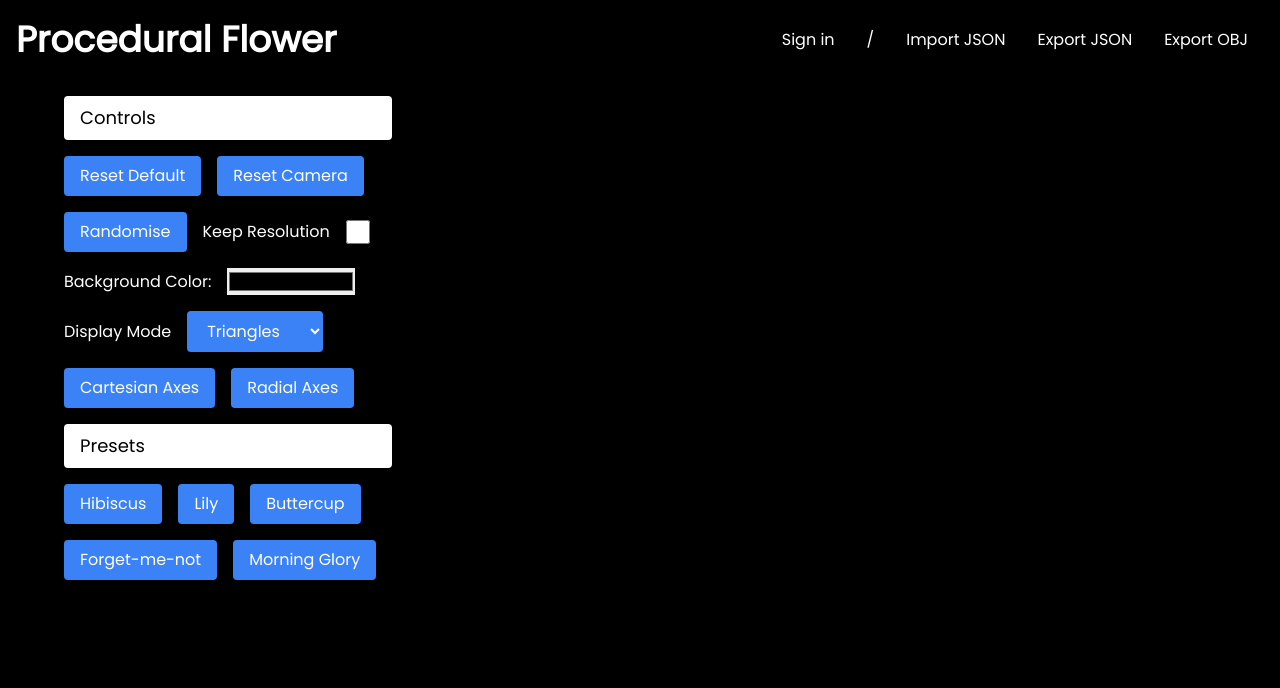
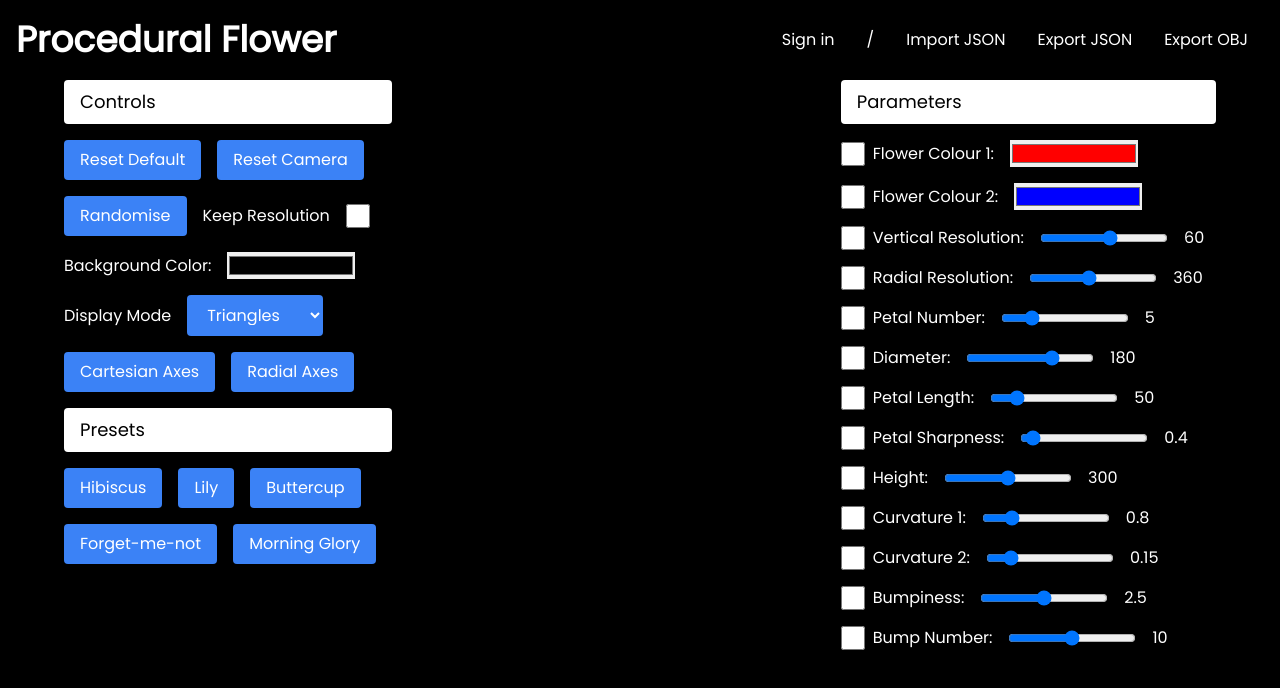
Before and after one commit to stuartkbrown/Procedural-Flower-app, a React (Vite) app: page / in a window 1280 px wide. Shown: the top 688 px of the page. Built offline with nearby package versions, Linux system fonts and the light colour scheme.

Commit message:
Add Rightbar component

```diff
--- a/src/App.jsx
+++ b/src/App.jsx
@@ -1,5 +1,6 @@
 import Leftbar from "./components/Leftbar";
 import Navbar from "./components/Navbar";
+import Rightbar from "./components/Rightbar";
 import WebGLCanvas from "./components/WebGLCanvas";
 
 function App() {
@@ -8,6 +9,7 @@ function App() {
       <WebGLCanvas />
       <Navbar />
       <Leftbar />
+      <Rightbar />
     </div>
   );
 }
--- /dev/null
+++ b/src/components/Rightbar.jsx
@@ -0,0 +1,188 @@
+import React from "react";
+
+const Rightbar = () => {
+  return (
+    <div class="controls-right">
+      <div class="controls-heading">Parameters</div>
+
+      <div class="control-group">
+        <input type="checkbox" id="flowerColourPickerCheck" />
+        <label for="flowerColourPicker">Flower Colour 1:</label>
+        <input type="color" id="flowerColourPicker" value="#ff0000" />
+      </div>
+
+      <div class="control-group">
+        <input type="checkbox" id="flowerColourPicker2Check" />
+        <label for="flowerColourPicker2">Flower Colour 2:</label>
+        <input type="color" id="flowerColourPicker2" value="#0000ff" />
+      </div>
+
+      <div class="control-group">
+        <input type="checkbox" id="verticalResolutionCheck" />
+        <label for="verticalResolutionSlider">Vertical Resolution:</label>
+        <input
+          type="range"
+          id="verticalResolutionSlider"
+          min="10"
+          max="100"
+          value="60"
+          step="10"
+          oninput="this.nextElementSibling.value = this.value"
+        />
+        <output>60</output>
+      </div>
+
+      <div class="control-group">
+        <input type="checkbox" id="radialResolutionCheck" />
+        <label for="radialResolutionSlider">Radial Resolution:</label>
+        <input
+          type="range"
+          id="radialResolutionSlider"
+          min="45"
+          max="720"
+          value="360"
+          step="45"
+          oninput="this.nextElementSibling.value = this.value"
+        />
+        <output>360</output>
+      </div>
+
+      <div class="control-group">
+        <input type="checkbox" id="petalNumberCheck" />
+        <label for="petalNumberSlider">Petal Number:</label>
+        <input
+          type="range"
+          id="petalNumberSlider"
+          min="1"
+          max="20"
+          value="5"
+          step="1"
+          oninput="this.nextElementSibling.value = this.value"
+        />
+        <output>5</output>
+      </div>
+
+      <div class="control-group">
+        <input type="checkbox" id="diameterCheck" />
+        <label for="diameterSlider">Diameter:</label>
+        <input
+          type="range"
+          id="diameterSlider"
+          min="20"
+          max="250"
+          value="180"
+          step="10"
+          oninput="this.nextElementSibling.value = this.value"
+        />
+        <output>180</output>
+      </div>
+
+      <div class="control-group">
+        <input type="checkbox" id="petalLengthCheck" />
+        <label for="petalLengthSlider">Petal Length:</label>
+        <input
+          type="range"
+          id="petalLengthSlider"
+          min="0"
+          max="300"
+          value="50"
+          step="10"
+          oninput="this.nextElementSibling.value = this.value"
+        />
+        <output>50</output>
+      </div>
+
+      <div class="control-group">
+        <input type="checkbox" id="petalSharpnessCheck" />
+        <label for="petalSharpnessSlider">Petal Sharpness:</label>
+        <input
+          type="range"
+          id="petalSharpnessSlider"
+          min="0.0"
+          max="10.0"
+          value="0.4"
+          step="0.1"
+          oninput="this.nextElementSibling.value = this.value"
+        />
+        <output>0.4</output>
+      </div>
+
+      <div class="control-group">
+        <input type="checkbox" id="heightCheck" />
+        <label for="heightSlider">Height:</label>
+        <input
+          type="range"
+          id="heightSlider"
+          min="0"
+          max="600"
+          value="300"
+          step="10"
+          oninput="this.nextElementSibling.value = this.value"
+        />
+        <output>300</output>
+      </div>
+
+      <div class="control-group">
+        <input type="checkbox" id="curvature1Check" />
+        <label for="curvature1Slider">Curvature 1:</label>
+        <input
+          type="range"
+          id="curvature1Slider"
+          min="0.0"
+          max="4.0"
+          value="0.8"
+          step="0.1"
+          oninput="this.nextElementSibling.value = this.value"
+        />
+        <output>0.8</output>
+      </div>
+
+      <div class="control-group">
+        <input type="checkbox" id="curvature2Check" />
+        <label for="curvature2Slider">Curvature 2:</label>
+        <input
+          type="range"
+          id="curvature2Slider"
+          min="0.0"
+          max="1.0"
+          value="0.15"
+          step="0.05"
+          oninput="this.nextElementSibling.value = this.value"
+        />
+        <output>0.15</output>
+      </div>
+
+      <div class="control-group">
+        <input type="checkbox" id="bumpinessCheck" />
+        <label for="bumpinessSlider">Bumpiness:</label>
+        <input
+          type="range"
+          id="bumpinessSlider"
+          min="0.0"
+          max="5.0"
+          value="2.5"
+          step="0.5"
+          oninput="this.nextElementSibling.value = this.value"
+        />
+        <output>2.5</output>
+      </div>
+
+      <div class="control-group">
+        <input type="checkbox" id="bumpNumberCheck" />
+        <label for="bumpNumberSlider">Bump Number:</label>
+        <input
+          type="range"
+          id="bumpNumberSlider"
+          min="0"
+          max="20"
+          value="10"
+          step="1"
+          oninput="this.nextElementSibling.value = this.value"
+        />
+        <output>10</output>
+      </div>
+    </div>
+  );
+};
+
+export default Rightbar;
--- a/src/index.css
+++ b/src/index.css
@@ -17,11 +17,11 @@
     @apply cursor-pointer;
   }
   .controls {
-    @apply absolute top-24 left-16 z-20 text-white;
+    @apply absolute top-20 left-16 z-20 text-white;
   }
 
   .controls-right {
-    @apply absolute top-24 right-16 z-20 text-white;
+    @apply absolute top-20 right-16 z-20 text-white;
   }
 
   .controls-heading {
```
